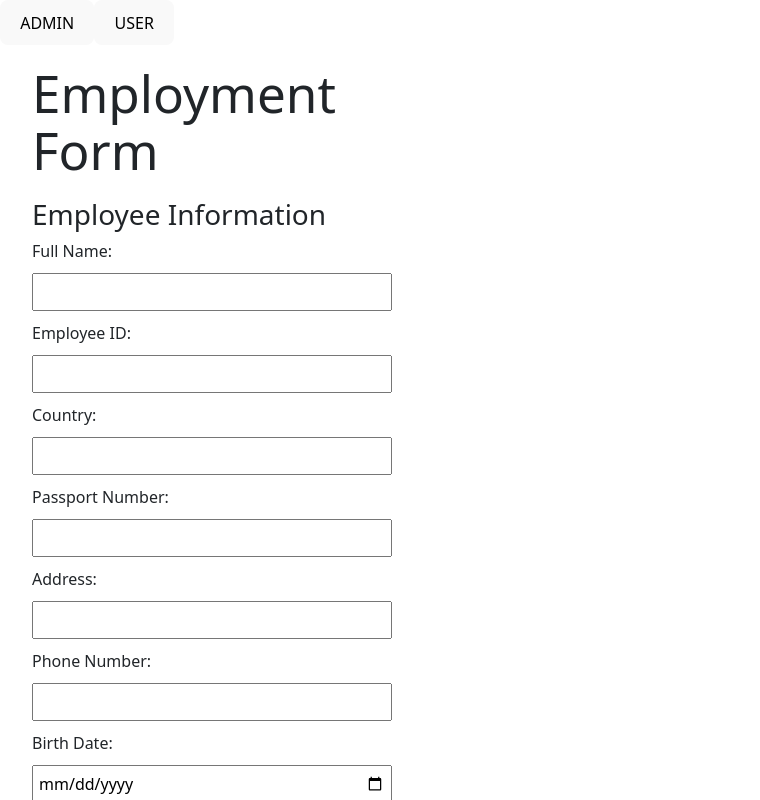
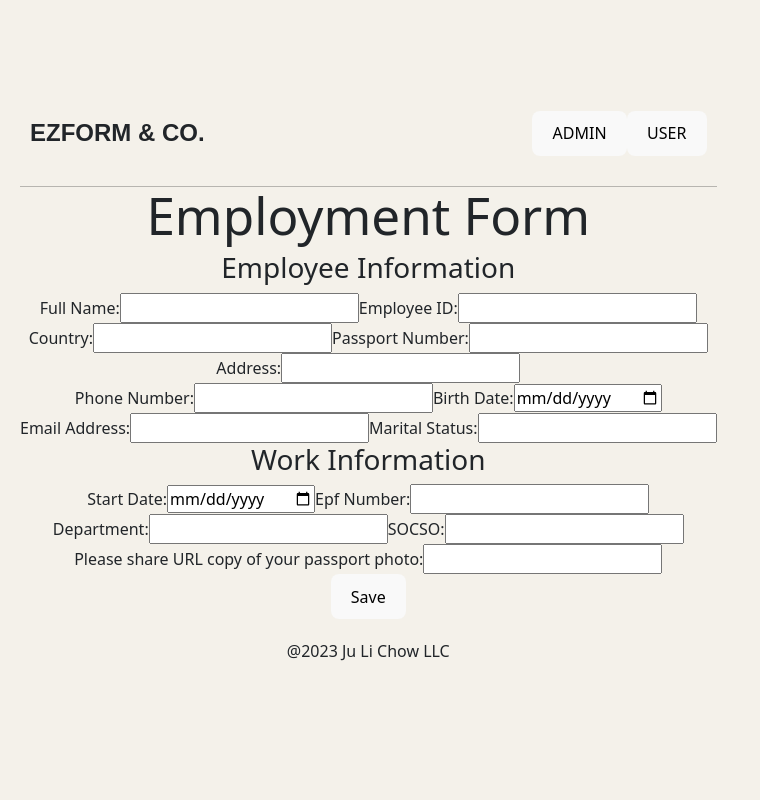
Before and after one commit to julichow/MVP-ezform, a React (Vite) app in the folder client/: page / in a window 1280 px wide. Both pictures are taken after a click on the button "USER". Shown: the top 800 px of the page, without its empty margins (0-760 px from the left). Built offline with nearby package versions, Linux system fonts and the light colour scheme; no server answers.

Commit message:
User View form on the left

```diff
--- a/client/src/App.css
+++ b/client/src/App.css
@@ -2,73 +2,71 @@
 
 /* Whole website background to light grey */
 .bg-light-grey {
-  background-color: lightgrey;
+  background-color: #F4F1EA;
 }
 
-/* Circular image style */
-.circle-image {
-  width: 100px;
-  height: 100px;
-  border-radius: 50%;
+body {
+  background-color: #F4F1EA;
 }
 
-/* Center circular image */
-.circle-image-container {
-  height: 100px; /* Set the desired height */
-  display: flex;
-  justify-content: center;
-  align-items: center;
+.card-image {
+  position: relative;
 }
 
-/* Adjust card width based on the number of columns */
-@media (min-width: 576px) {
-  .col-sm-6 {
-    flex-basis: 50%;
-    max-width: 50%;
-  }
+.card-image__img {
+  width: 100%;
+  height: auto;
+  border-radius: 5px 5px 0 0;
 }
 
-@media (min-width: 768px) {
-  .col-md-4 {
-    flex-basis: 33.33333%;
-    max-width: 33.33333%;
-  }
-}
-
-@media (min-width: 992px) {
-  .col-lg-2 {
-    flex-basis: 16.66667%;
-    max-width: 16.66667%;
-  }
+.card-image__src {
+  position: absolute;
+  top: 5px;
+  left: 5px;
+  padding: 5px;
+  background-color: white;
+  font-size: 12px;
+  font-family: sans-serif;
+  border-radius: 3px;
 }
 
 /*USER VIEW*/
 
-.container {
-  display: flex;
-  justify-content: center;
-  align-items: center;
-  min-height: 100vh;
-  background-color: sandstone;
+
+/* App.jsx */
+.app-container {
+  text-align: center;
+  padding: 20px;
 }
 
-.form-container {
-  width: 400px;
-  padding: 20px;
-  background-color: cream;
+.title-section {
+  background-color: #F4F1EA; /* Quicksand color */
+  padding: 10px;
+  margin-bottom: 20px;
+  display: flex;
+  justify-content: space-between;
+  align-items: center;
 }
 
-.form-container h1 {
-  margin-bottom: 20px;
+.title {
+  font-size: 24px;
+  margin: 0;
+  font-family: sans-serif;
+  font-weight: bold;
 }
 
-.form-container label {
-  display: block;
-  margin-bottom: 10px;
+.line {
+  border: none;
+  border-top: 1px solid black;
+  margin: 0;
 }
 
-.form-container input {
-  width: 100%;
-  padding: 5px;
-  margin-bottom: 10px;
+.footer-section {
+  background-color: #F4F1EA; /* Quicksand color */
+  padding: 20px;
+  text-align: center;
 }
+
+.button-container {
+  display: flex;
+}
--- a/client/src/App.jsx
+++ b/client/src/App.jsx
@@ -21,12 +21,18 @@ function App() {
   };
 
   return (
-    <div>
+    <div className="app-container">
+      <header className="title-section">
+        <h1 className="title">EZFORM & CO.</h1>
+        <div className="button-container">
       {/* selecting admin view tab */}
-      <button onClick={() => handleChangeView(true)}>ADMIN</button>
+      <button className="admin-button" onClick={() => handleChangeView(true)}>ADMIN</button>
       {/* selecting user view tab */}
-      <button onClick={() => handleChangeView(false)}>USER</button>
-      {isAdmin
+      <button className="user-button" onClick={() => handleChangeView(false)}>USER</button>
+      </div>
+      </header>
+      <hr className="line" />
+        {isAdmin
         // 2. using AdminView import component
         //render Admin View and pass the formArray
         ? (<AdminView formArray={forms}/>)
@@ -35,6 +41,9 @@ function App() {
         //render UserView and pass the handleAddForm callback
         : (<UserView addFormArray={(newForms) => handleAddForm(newForms)} />)
       }
+      <footer className="footer-section">
+        <p>@2023 Ju Li Chow LLC</p>
+      </footer>
     </div>
   )
 }
--- a/client/src/components/AdminView.jsx
+++ b/client/src/components/AdminView.jsx
@@ -30,13 +30,19 @@ function AdminView() {
   return (
     <div className="bg-light-grey">
       <div className="container-fluid">
-        <h3 className="text-dark mt-4">List of Ezform employees</h3>
+        <h3 className="text-dark mt-4 mb-4" style={{ fontFamily: 'sans-serif' }}>List of Ezform employees</h3>
         <div className="row">
           {employees.map((employee) => (
             <div className="col-lg-2 col-md-4 col-sm-6 mb-4" key={employee.id}>
               <div className="card">
-                <div className="d-flex justify-content-center align-items-center circle-image-container">
-                  <img src={employee.url} alt="No Passport Photo" className="circle-image" />
+                {/* Display image source */}
+                <div className="card-image">
+                  <img
+                    src={employee.url ? employee.url : "https://encrypted-tbn0.gstatic.com/images?q=tbn:ANd9GcRSGzFXWLmEJOIJINzoqCxDsQ5UvK2CSq7KRsT0K3fX6qlSxfFPy2Yf1OI48nFWtECrJbM&usqp=CAU"}
+                    alt="No Passport Photo"
+                    className="card-image__img"
+                  />
+                  <p className="card-image__src">{employee.url}</p>
                 </div>
                 <div className="card-body">
                   <h5 className="card-title text-center">{employee.fullName}</h5>
--- a/client/src/components/UserView.jsx
+++ b/client/src/components/UserView.jsx
@@ -130,8 +130,7 @@ function UserView({ addFormArray }) {
   };
 
   return (
-    <div className="container">
-      <div className="form-container">
+    <div>
       <h1>Employment Form</h1>
       <form onSubmit={handleSubmit}>
         <h3>Employee Information</h3>
@@ -254,7 +253,6 @@ function UserView({ addFormArray }) {
         </div>
       </form>
     </div>
-    </div>
   );
 };
 
```
Lines whose indentation alone changed are shown as unchanged.
